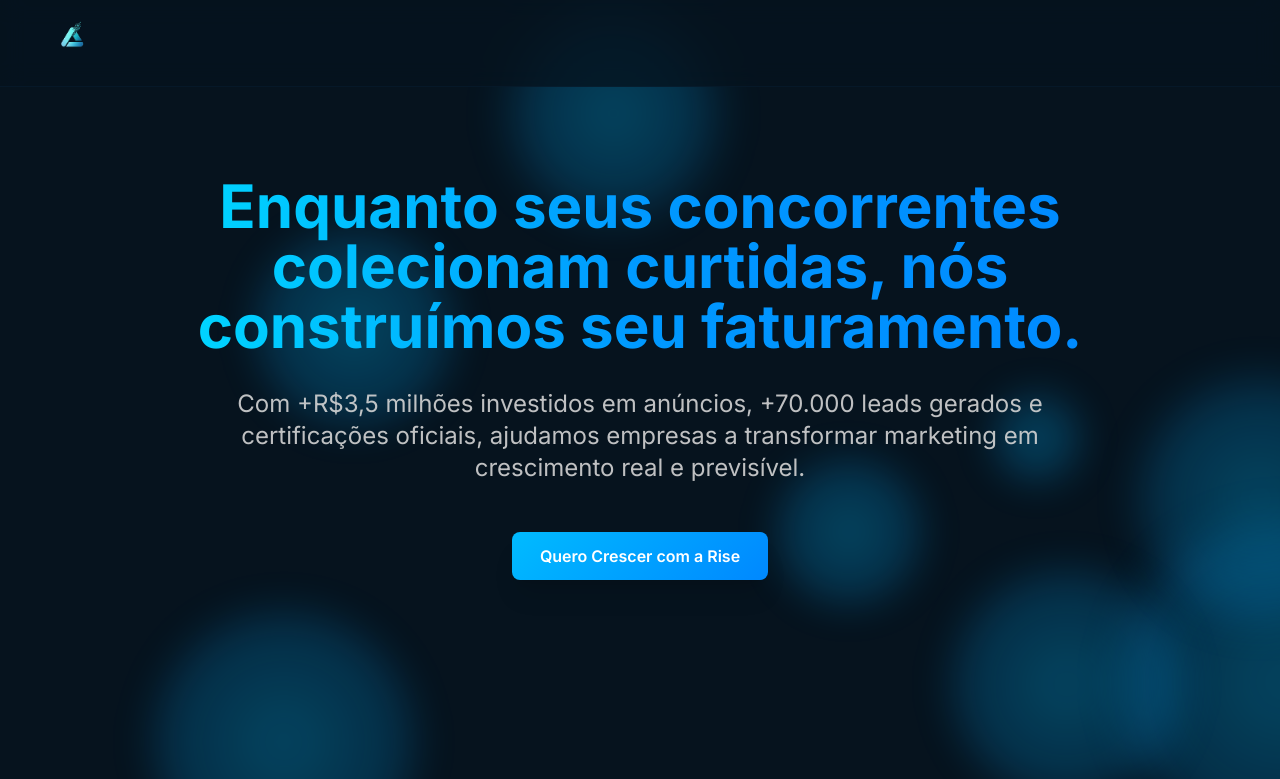
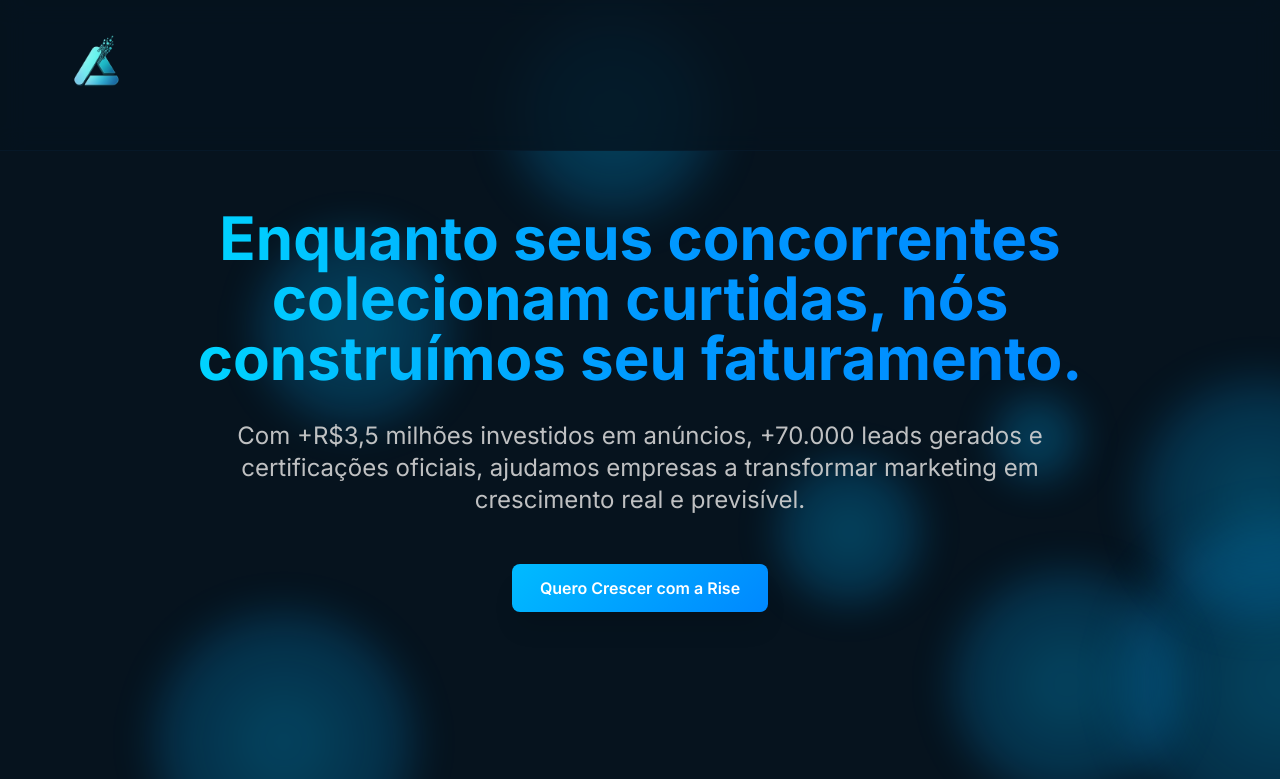
Before and after one commit to ThallesTrafego/risedigital, a React (Vite) app: page / in a window 1280 px wide. Shown: the top 779 px of the page. Built offline with nearby package versions, Linux system fonts and the light colour scheme; the HTML template or start-up script is replaced by a standard one; a web font is replaced by a local one.

Commit message:
Feat: Double logo size

```diff
--- a/src/pages/Index.tsx
+++ b/src/pages/Index.tsx
@@ -21,19 +21,19 @@ const Index = () => {
 
       {/* Header */}
       <header className="fixed top-0 left-0 right-0 z-50 backdrop-blur-md bg-background/80 border-b border-border/30">
-        <div className="container-custom py-4">
+        <div className="container-custom py-6">
           <a href="/" className="inline-block hover:scale-105 transition-transform duration-300">
             <img
               src={riseDigitalLogo}
               alt="Rise Digital"
-              className="h-10 md:h-12 w-auto"
+              className="h-20 md:h-24 w-auto"
             />
           </a>
         </div>
       </header>
 
       {/* Hero Section */}
-      <section ref={heroRef.elementRef} className={`section-spacing py-20 md:py-32 pt-36 md:pt-44 relative z-10 scroll-reveal ${heroRef.isVisible ? 'visible' : ''}`}>
+      <section ref={heroRef.elementRef} className={`section-spacing py-20 md:py-32 pt-44 md:pt-52 relative z-10 scroll-reveal ${heroRef.isVisible ? 'visible' : ''}`}>
         <div className="container-custom text-center">
           <h1 className="text-4xl md:text-5xl lg:text-6xl font-bold gradient-title mb-8 leading-tight max-w-5xl mx-auto font-inter">
             Enquanto seus concorrentes colecionam curtidas, nós construímos seu faturamento.
@@ -357,7 +357,7 @@ const Index = () => {
             <img
               src={riseDigitalLogo}
               alt="Rise Digital"
-              className="h-8 md:h-10 w-auto opacity-80 hover:opacity-100 transition-opacity duration-300"
+              className="h-16 md:h-20 w-auto opacity-80 hover:opacity-100 transition-opacity duration-300"
             />
           </a>
           <p className="text-foreground/60">
```
